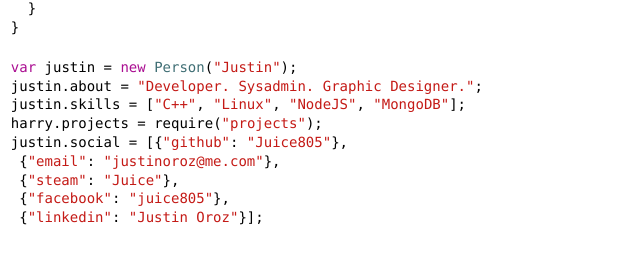
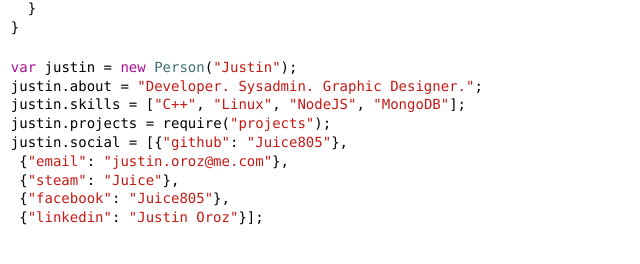
Before and after one commit to Juice805/juice805.github.io, a Jekyll site: the page built from index.html, in a window 1280 px wide. Shown: the part 158-422 px from the top of the page, without its empty margins (0-640 px from the left). Built offline with Jekyll 4.4.1, drawn with Linux system fonts in a browser that asks for light colours; nearby versions of some CDN libraries.

Commit message:
Replaced urls with config variables

```diff
--- a/_includes/head.html
+++ b/_includes/head.html
@@ -2,7 +2,7 @@
   <title>{{ page.title }} | {{ site.title }}</title>
   <meta name="viewport" content="width=device-width, initial-scale=1">
   <link rel="stylesheet" href="{{ 'css/style.css' | relative_url }}">
-  <link rel="shortcut icon" type="image/x-icon" href="{{ '/favicon.ico' | relative_url }}">
+  <link rel="shortcut icon" type="image/x-icon" href="{{ 'favicon.ico' | relative_url }}">
 
   <script src="https://code.jquery.com/jquery-3.1.1.min.js"></script>
   <script>
--- a/index.html
+++ b/index.html
@@ -22,11 +22,11 @@ layout: default
 	<p><span class="key">var</span> justin <span class="func">=</span> <span class="key">new</span> <span class="class">Person</span>(<span class="str">"Justin"</span>);</p>
 	<p><a href="{{ 'about.html' | relative_url }}"><span class="obj">justin</span>.<span class="obj">about</span> <span class="func">=</span> <span class="str">"Developer. Sysadmin. Graphic Designer."</span></a>;</p>
 	<p><span class="obj">justin</span>.<span class="obj">skills</span> <span class="func">=</span> [<span class="str">"C++"</span>, <span class="str">"Linux"</span>, <span class="str">"NodeJS"</span>, <span class="str">"MongoDB"</span>];</p>
-	<p><a href="{{ 'projects.html' | relative_url }}"><span class="obj">harry</span>.<span class="obj">projects</span> <span class="func">=</span> <span class="func">require</span>(<span class="str">"projects"</span>);</a></p>
-	<p><span class="obj">justin</span>.<span class="obj">social</span> <span class="func">=</span> [<a href="https://github.com/juice805">{<span class="str">"github"</span>: <span class="str">"Juice805"</span>}</a>,</p>
-	<p><a href="mailto:justinoroz@me.com"> {<span class="str">"email"</span>: <span class="str">"justinoroz@me.com"</span>},</a></p>
-	<p><a href="https://steamcommunity.com/id/Juice805"> {<span class="str">"steam"</span>: <span class="str">"Juice"</span>}</a>,</p>
-	<p><a href="https://www.facebook.com/juice805"> {<span class="str">"facebook"</span>: <span class="str">"juice805"</span>}</a>,</p>
-	<p><a href={{  site.linkedin.url  }}> {<span class="str">"linkedin"</span>: <span class="str">"{{  site.linkedin.username  }}"</span>}</a>];</p>
+	<p><a href="{{ 'projects.html' | relative_url }}"><span class="obj">justin</span>.<span class="obj">projects</span> <span class="func">=</span> <span class="func">require</span>(<span class="str">"projects"</span>);</a></p>
+	<p><span class="obj">justin</span>.<span class="obj">social</span> <span class="func">=</span> [<a href="{{  site.github.url  }}">{<span class="str">"github"</span>: <span class="str">"{{  site.github.username  }}"</span>}</a>,</p>
+	<p><a href="mailto:{{  site.email  }}"> {<span class="str">"email"</span>: <span class="str">"{{  site.email  }}"</span>},</a></p>
+	<p><a href="{{  site.steam.url  }}"> {<span class="str">"steam"</span>: <span class="str">"{{  site.steam.username  }}"</span>}</a>,</p>
+	<p><a href="{{  site.facebook.url  }}"> {<span class="str">"facebook"</span>: <span class="str">"{{  site.facebook.username  }}"</span>}</a>,</p>
+	<p><a href="{{  site.linkedin.url  }}"> {<span class="str">"linkedin"</span>: <span class="str">"{{  site.linkedin.username  }}"</span>}</a>];</p>
 	<br>
 </div>
```
